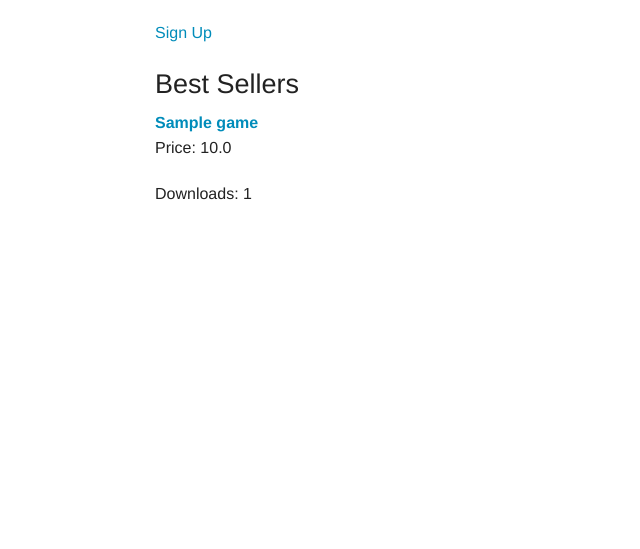
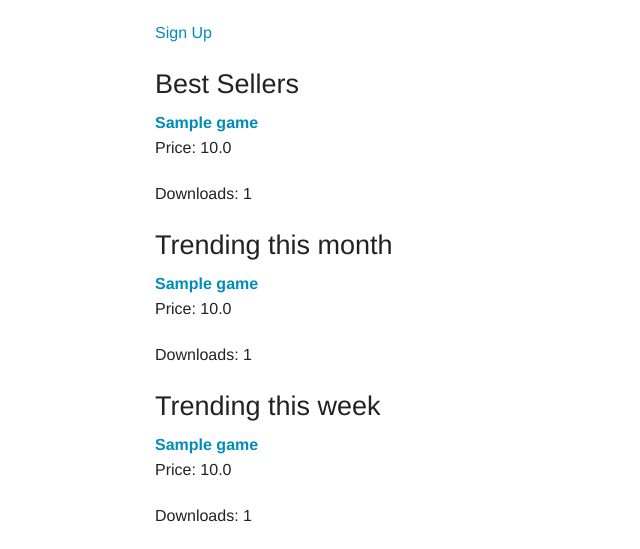
Before and after one commit to stefanomunarini/Level-Up, a Django app: page / in a window 1280 px wide. Shown: the part 408-957 px from the top of the page, without its empty margins (0-640 px from the left). Before the commit the page ends 608 px from the top, so only its background shows below. Run offline with Django 3.2, Linux system fonts and the light colour scheme; tables that the repository leaves empty hold one stand-in row (values such as "Sample post"); parts of the project's set-up code (start-up, migrations or seed data) failed here and were passed over.

Commit message:
Add trending games (weekly and monthly) in homepage

```diff
--- a/levelup/services.py
+++ b/levelup/services.py
@@ -1,9 +1,34 @@
+from datetime import date, timedelta
+
 from django.db.models import Count
 
 from games.models import Game
 
 
-def get_best_sellers():
-    return Game.objects.all()\
-        .annotate(downloads=Count('transactions'))\
+def get_homepage_games():
+    games = Game.objects.all()
+    today = date.today()
+    return {
+        'best_sellers': get_best_sellers(games),
+        'trending_this_week': get_trending_this_week(games, today),
+        'trending_this_month': get_trending_this_month(games, today)
+    }
+
+
+def get_best_sellers(games):
+    return games.annotate(downloads=Count('transactions')) \
         .order_by('-downloads')
+
+
+def get_trending_this_week(games, today):
+    one_week_ago = today - timedelta(7)
+    return games.filter(transactions__datetime__gte=one_week_ago) \
+        .annotate(downloads=Count('transactions')) \
+        .order_by('-downloads')
+
+
+def get_trending_this_month(games, today):
+    one_month_ago = today - timedelta(31)
+    return games.filter(transactions__datetime__gte=one_month_ago) \
+        .annotate(downloads=Count('transactions')) \
+        .order_by('-downloads')
--- a/levelup/templates/home.html
+++ b/levelup/templates/home.html
@@ -16,4 +16,22 @@
             <p>Downloads: {{ game.downloads }}</p>
         </div>
     {%  endfor %}
+
+    <h3>{% trans 'Trending this month' %}</h3>
+    {%  for game in trending_this_month %}
+        <div>
+            <b><a href="{% url 'game:detail' game.slug %}">{{ game.name }}</a></b>
+            <p>Price: {{ game.price }}</p>
+            <p>Downloads: {{ game.downloads }}</p>
+        </div>
+    {%  endfor %}
+
+    <h3>{% trans 'Trending this week' %}</h3>
+    {%  for game in trending_this_week %}
+        <div>
+            <b><a href="{% url 'game:detail' game.slug %}">{{ game.name }}</a></b>
+            <p>Price: {{ game.price }}</p>
+            <p>Downloads: {{ game.downloads }}</p>
+        </div>
+    {%  endfor %}
 {% endblock main %}
--- a/levelup/views.py
+++ b/levelup/views.py
@@ -10,5 +10,5 @@ class HomepageView(TemplateView):
     def get_context_data(self, **kwargs):
         context = super(HomepageView, self).get_context_data(**kwargs)
         context['form'] = AuthenticationForm()
-        context['best_sellers'] = services.get_best_sellers()
+        context.update(services.get_homepage_games())
         return context
```
